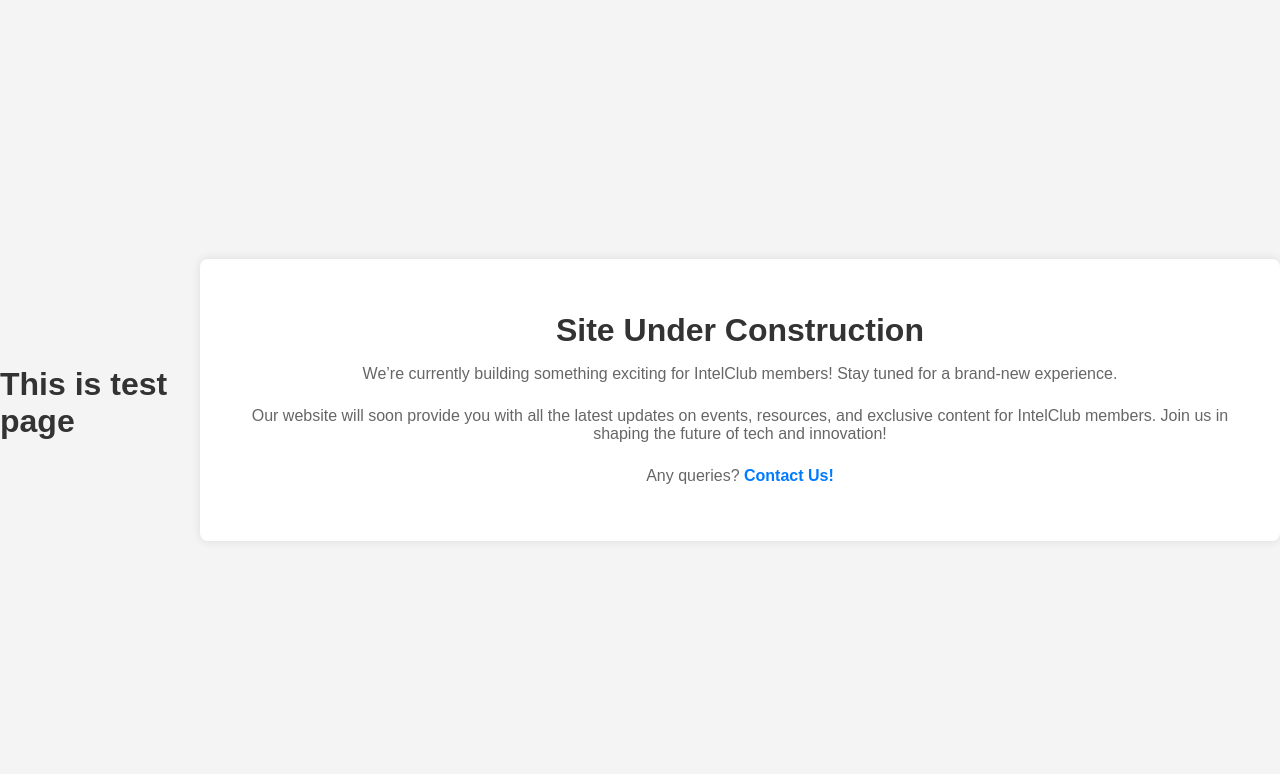
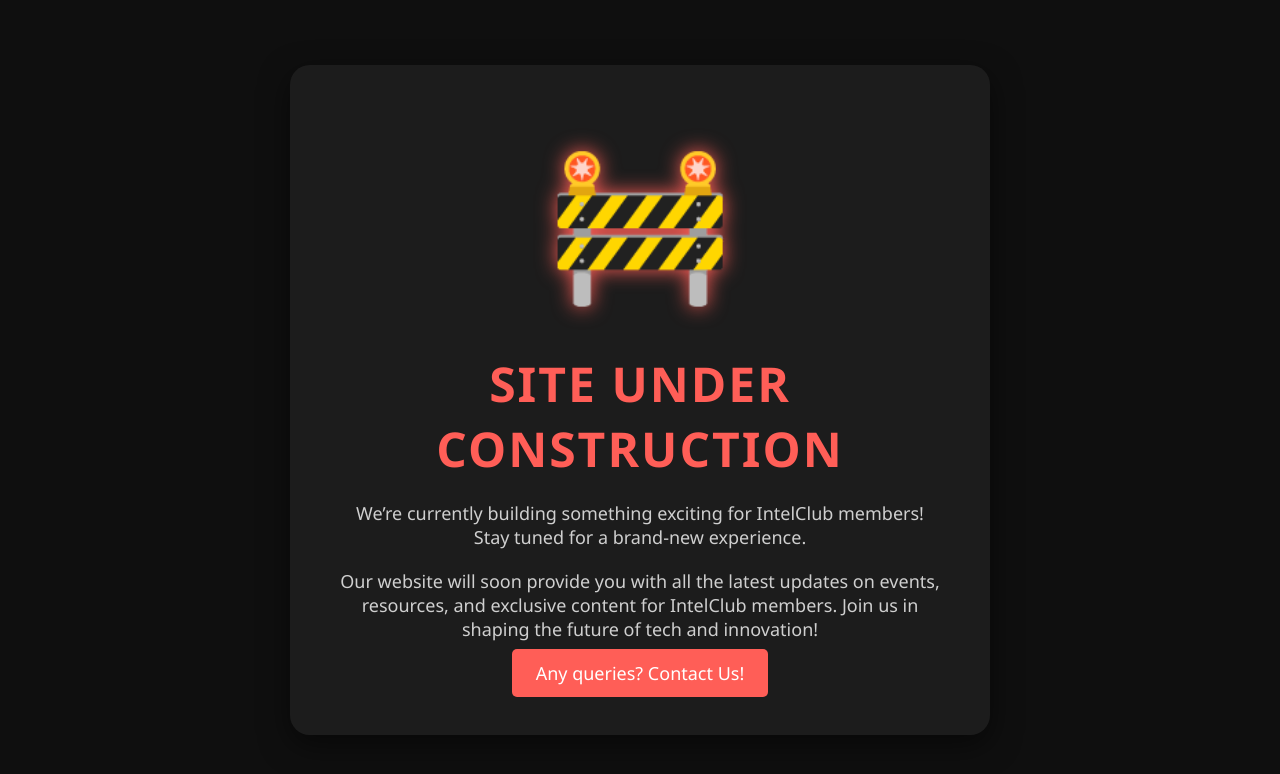
Before and after one commit to intelcmrtc/Intelclub, a plain HTML site: page index.html in a window 1280 px wide. Drawn offline with Linux system fonts and the light colour scheme.

Commit message:
Update index.html

```diff
--- a/index.html
+++ b/index.html
@@ -3,50 +3,88 @@
 <head>
     <meta charset="UTF-8">
     <meta name="viewport" content="width=device-width, initial-scale=1.0">
-    <title>IntelClub - Site Under Construction</title>
+    <meta http-equiv="X-UA-Compatible" content="ie=edge">
+    <title>IntelClub</title>
     <style>
+        /* Global Styling */
         body {
-            font-family: Arial, sans-serif;
-            margin: 0;
-            padding: 0;
+            font-family: 'Segoe UI', Tahoma, Geneva, Verdana, sans-serif;
+            background: #0f0f0f; /* Dark background */
+            color: #e0e0e0; /* Light text */
+            height: 100vh;
             display: flex;
             justify-content: center;
             align-items: center;
-            height: 100vh;
-            background-color: #f4f4f4;
+            margin: 0;
         }
+
         .container {
             text-align: center;
-            background-color: #fff;
-            padding: 2rem;
-            border-radius: 8px;
-            box-shadow: 0 0 10px rgba(0, 0, 0, 0.1);
+            background-color: rgba(30, 30, 30, 0.9); /* Slightly transparent black */
+            border-radius: 20px;
+            padding: 50px;
+            width: 80%;
+            max-width: 600px;
+            box-shadow: 0 10px 30px rgba(0, 0, 0, 0.5);
         }
+
         h1 {
-            color: #333;
-            margin-bottom: 1rem;
+            font-size: 48px;
+            margin-bottom: 20px;
+            color: #ff5e57; /* Neon reddish color */
+            letter-spacing: 2px;
+            text-transform: uppercase;
         }
+
         p {
-            color: #666;
-            margin-bottom: 1.5rem;
+            font-size: 18px;
+            margin: 20px 0;
+            color: #cfcfcf; /* Slightly lighter text for better contrast */
         }
-        .contact {
-            color: #007BFF;
+
+        .construction-icon {
+            font-size: 150px;
+            color: #ff5e57; /* Matching the heading color */
+            margin-bottom: 30px;
+            animation: glow 2s infinite ease-in-out;
+        }
+
+        a {
             text-decoration: none;
-            font-weight: bold;
+            font-size: 18px;
+            padding: 12px 24px;
+            background-color: #ff5e57;
+            color: #fff;
+            border-radius: 5px;
+            transition: background-color 0.3s ease, transform 0.3s ease;
         }
-        .contact:hover {
-            text-decoration: underline;
+
+        a:hover {
+            background-color: #e04942; /* Darker hover effect */
+            transform: scale(1.05);
+        }
+
+        /* Animation for the icon */
+        @keyframes glow {
+            0% {
+                text-shadow: 0 0 10px rgba(255, 94, 87, 0.7);
+            }
+            50% {
+                text-shadow: 0 0 20px rgba(255, 94, 87, 1);
+            }
+            100% {
+                text-shadow: 0 0 10px rgba(255, 94, 87, 0.7);
+            }
         }
     </style>
 </head>
 <body>
-    <h1>This is test page</h1>
     <div class="container">
+        <div class="construction-icon">🚧</div>
         <h1>Site Under Construction</h1>
         <p>We’re currently building something exciting for IntelClub members! Stay tuned for a brand-new experience.</p>
         <p>Our website will soon provide you with all the latest updates on events, resources, and exclusive content for IntelClub members. Join us in shaping the future of tech and innovation!</p>
-        <p>Any queries? <a class="contact" href="mailto:intelclub@cmrtc.ac.in">Contact Us!</a></p>
+        <a href="mailto:intelcmrtc@cmrtc.ac.in">Any queries? Contact Us!</a>
     </div>
 </body>
 </html>
```
